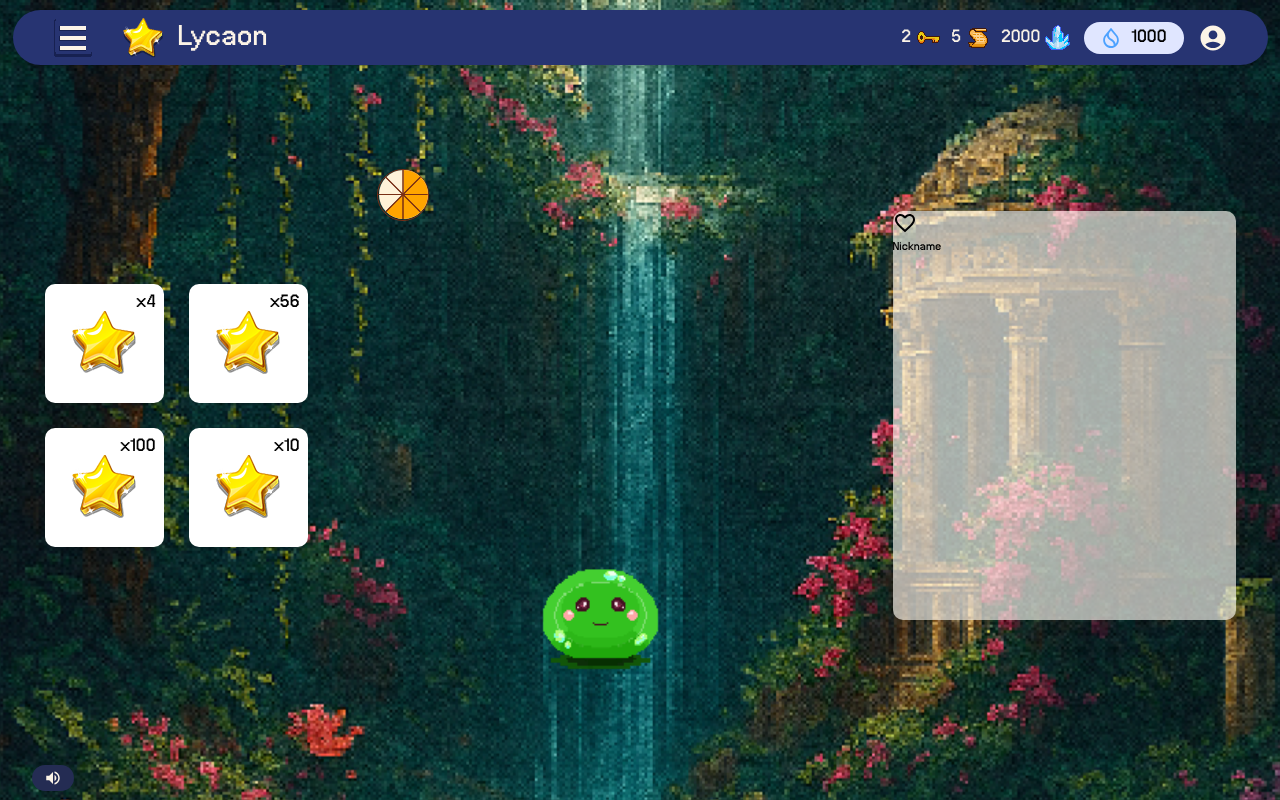
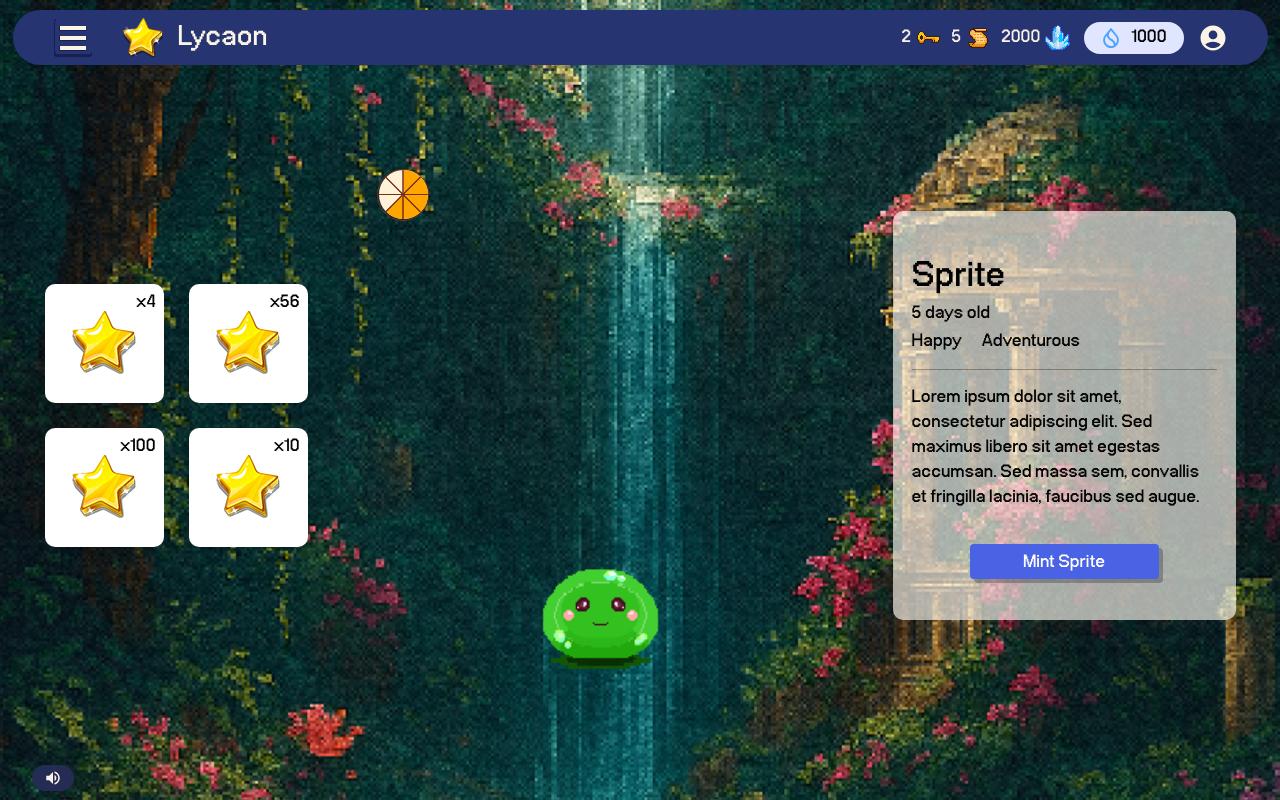
Before and after one commit to AntiAvengers/Lycaon, a React (Vite) app in the folder client/: page /collection/spriteDetail in a window 1280 px wide. Built offline with nearby package versions, Linux system fonts and the light colour scheme.

Commit message:
updated spriteInfo for detailpg

```diff
--- a/client/src/components/connectPg.jsx
+++ b/client/src/components/connectPg.jsx
@@ -19,7 +19,7 @@ const ConnectPg = () => {
                     alt="sui-icon"
                     className="w-[25px] h-[25px]"
                 />
-                <span className="text-[25px] text-white pl-[5px]">
+                <span className="text-[25px] text-[#FFFFFF] pl-[5px]">
                     Connect Sui Wallet
                 </span>
             </Link>
--- a/client/src/components/spriteDetailComp/spriteInfo.jsx
+++ b/client/src/components/spriteDetailComp/spriteInfo.jsx
@@ -1,38 +1,28 @@
-import { useState } from "react";
-import FavoriteIcon from "@mui/icons-material/Favorite";
-import FavoriteBorderIcon from "@mui/icons-material/FavoriteBorder";
-
 const sprite = {
     name: "Sprite",
     age: 5,
     personality: ["Happy", "Adventurous"],
     details:
-        "Lorem ipsum dolor sit amet, consectetur adipiscing elit. Sed maximus libero sit amet egestas accumsan. Sed massa sem, convallis et fringilla lacinia, faucibus sed augue. ",
+        "Lorem ipsum dolor sit amet, consectetur adipiscing elit. Sed maximus libero sit amet egestas accumsan. Sed massa sem, convallis et fringilla lacinia, faucibus sed augue.",
 };
 
 const SpritesInfo = () => {
-    const [liked, setLiked] = useState(false);
-
-    const handleLiked = () => {
-        setLiked((prev) => !prev);
-    };
-
     return (
-        <div className="w-[343px] h-[409px] bg-[#FEFAF3]/65 rounded-[10px]">
-            {/* {sprite.map((sprite) => )} */}
-            <button
-                onClick={() => handleLiked()}
-                aria-label="favorite"
-                className="cursor-pointer"
-            >
-                {liked ? (
-                    <FavoriteIcon style={{ color: "#EA1A26" }} />
-                ) : (
-                    <FavoriteBorderIcon />
-                )}
-            </button>
-            <h1>Nickname</h1>
-            <span></span>
+        <div className="w-[305px] h-[252.5px] leading-none">
+            <h1 className="text-[50px]">{sprite.name}</h1>
+            <p className="text-[25px] pb-[3px]">{sprite.age} days old</p>
+            <p className="text-[25px]">
+                {sprite.personality.map((trait, index) => (
+                    <span key={index}>
+                        {trait}
+                        {index < sprite.personality.length - 1 && (
+                            <span className="mx-2">&nbsp;</span>
+                        )}
+                    </span>
+                ))}
+            </p>
+            <hr className="my-[15px] border-t-[1px] border-black/30" />
+            <p className="text-[25px]">{sprite.details}</p>
         </div>
     );
 };
--- a/client/src/components/spriteDetailPg.jsx
+++ b/client/src/components/spriteDetailPg.jsx
@@ -23,7 +23,12 @@ const SpritesDetailPg = () => {
                     className="min-w-[50%]"
                 />
             </section>
-            <SpritesInfo />
+            <section className="w-[343px] h-[409px] bg-[#FEFAF3]/65 rounded-[10px] py-[20px] flex flex-col justify-around items-center">
+                <SpritesInfo />
+                <button className="w-[189px] h-[35px] bg-[#4A63E4] hover:bg-[#1D329F] rounded-[4px] shadow-[4px_4px_0_rgba(0,0,0,0.25)] active:bg-[#1D329F] active:translate-x-[4px] active:translate-y-[4px] active:shadow-none transition-all duration-75 text-[25px] text-[#FFFFFF] text-center">
+                    Mint Sprite
+                </button>
+            </section>
         </div>
     );
 };
```
